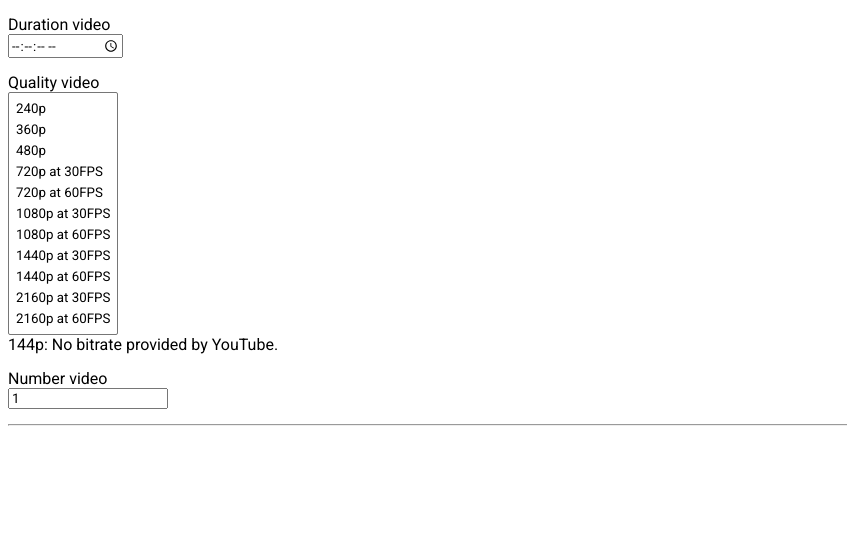
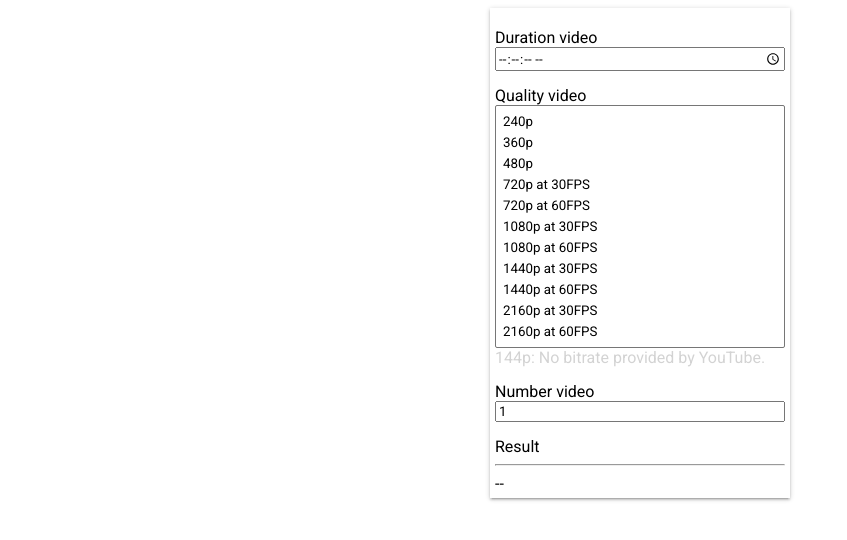
Before and after one commit to viniceosm/data-usage-yt, a plain HTML site: page index.html in a window 1280 px wide. Shown: the whole page, without its empty margins (0-847 px from the left). Drawn offline with Linux system fonts and the light colour scheme.

Commit message:
Changed style

```diff
--- a/index.html
+++ b/index.html
@@ -25,10 +25,28 @@ option {
 }
 #quality-video {
 	overflow-y: hidden;
+	background: white;
+}
+.b-12 {
+	-webkit-box-shadow: 0 2px 2px 0 rgba(0, 0, 0, 0.14), 0 3px 1px -2px rgba(0, 0, 0, 0.12), 0 1px 5px 0 rgba(0, 0, 0, 0.2);
+	box-shadow: 0 2px 2px 0 rgba(0, 0, 0, 0.14), 0 3px 1px -2px rgba(0, 0, 0, 0.12), 0 1px 5px 0 rgba(0, 0, 0, 0.2);
+	padding: 5px;
+}
+#mybox {
+	margin: auto;
+	width: 300px;
+}
+
+#mybox input, #mybox select {
+	width: 100%;
+}
+.grey-text {
+	color: #d3d3d3;
 }
 </style>
 
 <body>
+	<div class="b-12" id="mybox">
 		<div class="form-group">
 			<div>
 				<label for="duration-video">Duration video</label>
@@ -58,7 +76,7 @@ option {
 				</select>
 			</div>
 
-		<div>144p: No bitrate provided by YouTube.</div>
+			<div class="grey-text">144p: No bitrate provided by YouTube.</div>
 		</div>
 
 		<div class="form-group">
@@ -70,9 +88,11 @@ option {
 			</div>
 		</div>
 
+		<div>Result</div>
 		<hr>
 
-	<span id="result"></span>
+		<span id="result">--</span>
+	</div>
 </body>
 
 <script src="index.js"></script>
```
Lines whose indentation alone changed are shown as unchanged.
